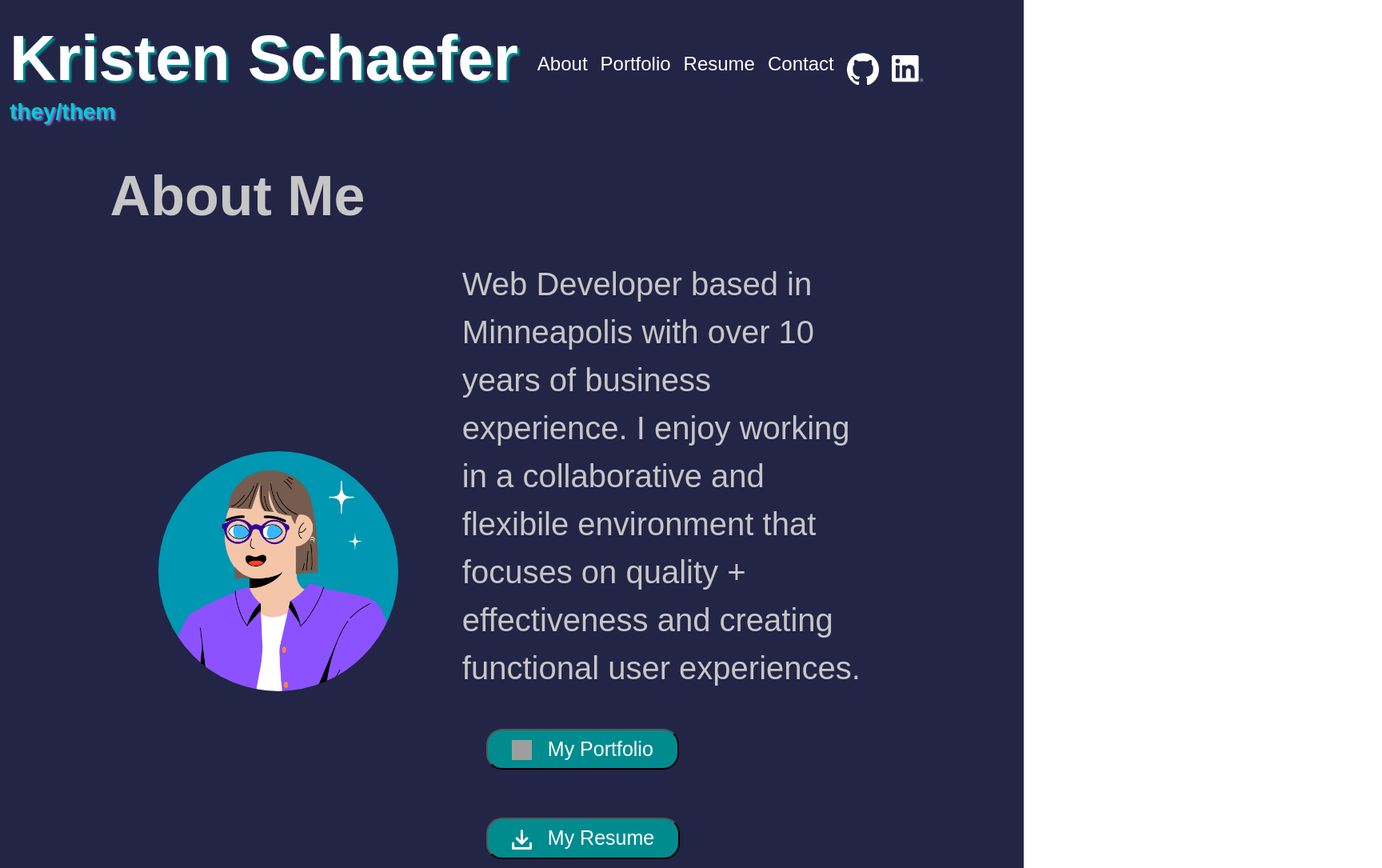
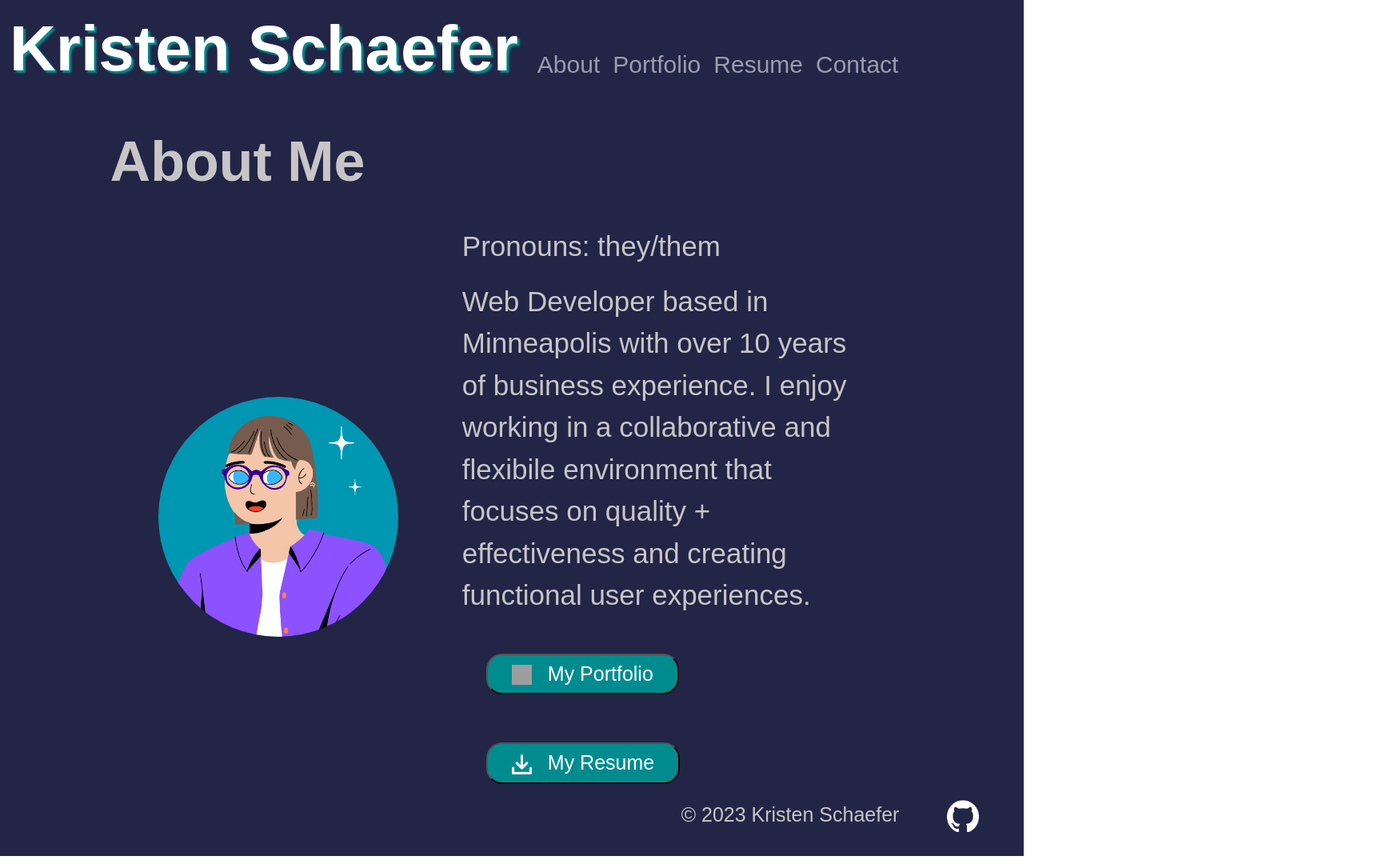
Before and after one commit to kcschaefs/react-professional-portfolio, a React (Create React App) app: page / in a window 1280 px wide. Shown: the top 1085 px of the page at 80% size, 1728 px wide, since content can reach past the window. Built offline with nearby package versions, Linux system fonts and the light colour scheme; grey boxes are pictures that could not be loaded.

Commit message:
fixed nav bar active highlight issue, minor styling

```diff
--- a/src/assets/css/About.css
+++ b/src/assets/css/About.css
@@ -17,7 +17,7 @@ h1 {
 }
 
 .text {
-  font-size: 40px;
+  font-size: 35px;
 }
 
 .aboutSection {
--- a/src/assets/css/Footer.css
+++ b/src/assets/css/Footer.css
@@ -1,7 +1,25 @@
 .footer {
-  font-size: 25px;
   position: absolute;
   bottom: 0;
+  left: 35%;
   align-items: center;
   justify-items: center;
 }
+
+#footerText {
+  font-size: 25px;
+  margin: 30px;
+}
+
+.footerDiv {
+  display: flex;
+  flex-direction: row;
+}
+
+#liLogo {
+  margin: 30px;
+}
+
+#ghLogo {
+  margin: 30px;
+}
--- a/src/assets/css/Header.css
+++ b/src/assets/css/Header.css
@@ -19,8 +19,7 @@
   display: flex;
   flex-wrap: wrap;
   color: white;
-  align-content: center;
-  justify-self: flex-end;
+  margin-top: 40px;
 }
 
 #avatar {
@@ -56,11 +55,10 @@
 }
 
 .linkText {
-  color: white;
+  margin-top: 30px;
+  font-size: 30px;;
 }
 
-#subtitle {
-  margin-top: -15px;
-  color: #00cdd0;
-  text-shadow: 2px 2px 2px #8367d0;
+.selected {
+  color: #008C8F
 }
--- a/src/components/About.jsx
+++ b/src/components/About.jsx
@@ -15,6 +15,7 @@ function About() {
           </div>
           <div className="aboutText">
             <div className="textFlex">
+              <p className="text">Pronouns: they/them</p>
               <p className="text">Web Developer based in Minneapolis with over 10 years of business experience. I enjoy working in a collaborative and flexibile environment that focuses on quality + effectiveness and creating functional user experiences.</p>
             </div>
             <div className="linkFlex">
--- a/src/components/Footer.jsx
+++ b/src/components/Footer.jsx
@@ -1,10 +1,15 @@
 import Container from 'react-bootstrap/Container';
+import Nav from 'react-bootstrap/Nav';
 import '../assets/css/Footer.css'
 
 function Footer() {
   return (
-    <Container>
-      <p className="footer">&copy; 2023 Kristen Schaefer</p>
+    <Container fluid className="footer">
+      <div className="footerDiv">
+      <p id="footerText">&copy; 2023 Kristen Schaefer</p>
+      <Nav.Link href="https://github.com/kcschaefs" target="_blank"><img src="./images/github-mark-white.png" id="ghLogo"></img></Nav.Link>
+      <Nav.Link href="https://www.linkedin.com/in/kristen-schaefer-dev/" target="_blank"><img src="./images/linkedin-logo.svg" id="liLogo"></img></Nav.Link>
+      </div>
     </Container>
   );
 }
--- a/src/components/Nav.jsx
+++ b/src/components/Nav.jsx
@@ -1,33 +1,30 @@
 import Container from 'react-bootstrap/Container';
 import Nav from 'react-bootstrap/Nav';
 import Navbar from 'react-bootstrap/Navbar';
-
+import { Link, useLocation } from 'react-router-dom';
 
 function NavigationBar(props) {
+  const location = useLocation();
   return (
-    <Navbar>
-      <Container fluid className="navBar">
-        <div className="header">
+    <Container fluid className="navBar">
+      <div className="header">
+        <Navbar collapseOnSelect expand="lg" variant="dark">
           <div className="headerName">
-            <Navbar.Brand id="name" href="#home">Kristen Schaefer</Navbar.Brand>
-            <h3 id='subtitle'>they/them</h3>
+            <Navbar.Brand as={Link} to="/about"><h1 id="name">Kristen Schaefer</h1></Navbar.Brand>
           </div>
           <Navbar.Toggle aria-controls="basic-navbar-nav" />
           <Navbar.Collapse id="basic-navbar-nav">
-            <Nav className="me-auto">
-              <div className="headerNav">
-                <Nav.Link href="/about" className={props.page === 'about' ? "text-selected-text" : ''}><h4 className="linkText">About</h4></Nav.Link>
-                <Nav.Link href="/portfolio" className={props.page === 'portfolio' ? "text-selected-text" : ''}><h4 className="linkText">Portfolio</h4></Nav.Link>
-                <Nav.Link href="/resume" className={props.page === 'contact' ? "text-selected-text" : ''}><h4 className="linkText">Resume</h4></Nav.Link>
-                <Nav.Link href="/contact" className={props.page === 'contact' ? "text-selected-text" : ''}><h4 className="linkText">Contact</h4></Nav.Link>
-                <Nav.Link href="https://github.com/kcschaefs" target="_blank"><img src="./images/github-mark-white.png" id="ghLogo"></img></Nav.Link>
-                <Nav.Link href="https://www.linkedin.com/in/kristen-schaefer-dev/" target="_blank"><img src="./images/linkedin-logo.svg" id="liLogo"></img></Nav.Link>
-              </div>
+            <Nav activeKey={location.pathname} className="linkText">
+                <Nav.Link as={Link} to="/about" eventKey="/about" >About</Nav.Link>
+                <Nav.Link as={Link} to="/portfolio" eventKey="/portfolio">Portfolio</Nav.Link>
+                <Nav.Link to="/resume" as={Link} eventKey="/resume">Resume</Nav.Link>
+                <Nav.Link to="/contact" as={Link} eventKey="/contact">Contact</Nav.Link>
             </Nav>
           </Navbar.Collapse>
-        </div>
-      </Container>
-    </Navbar>
+        </Navbar>
+      </div>
+    </Container>
+
 
   )
 }
```
